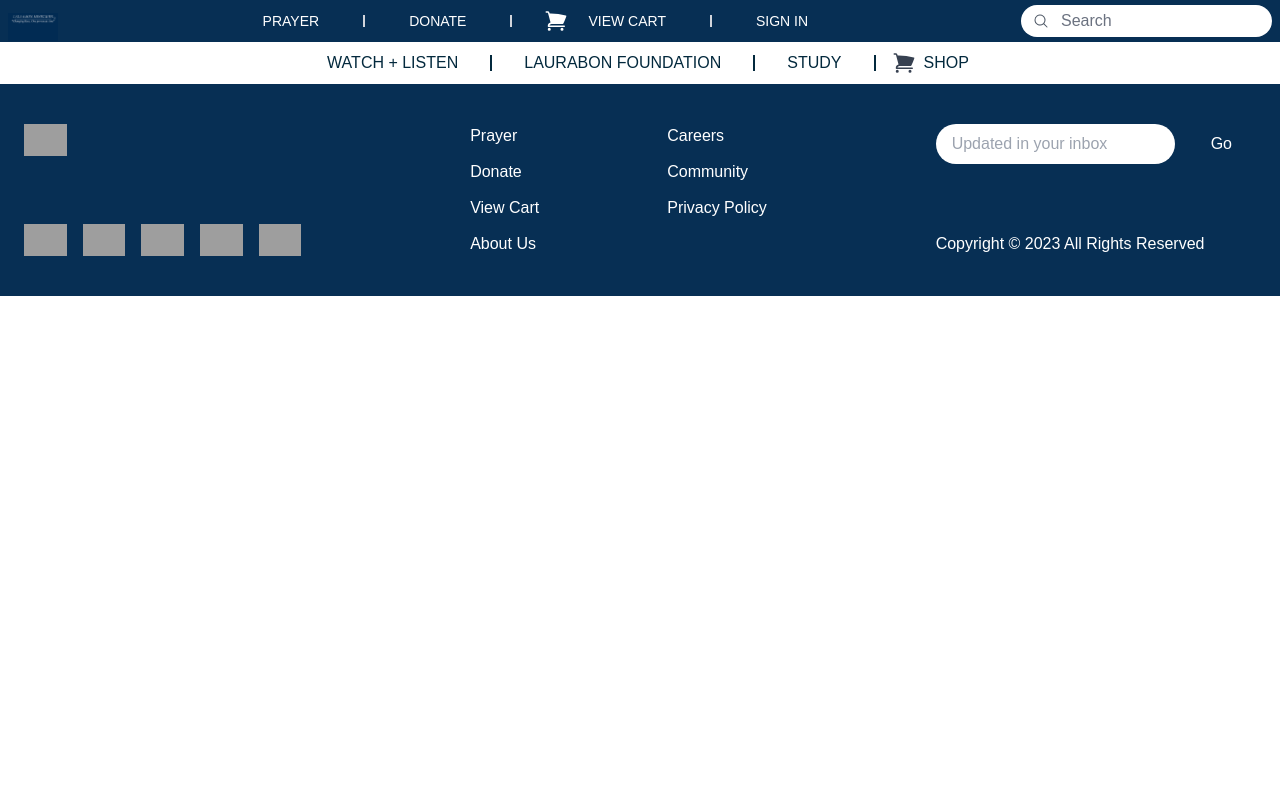
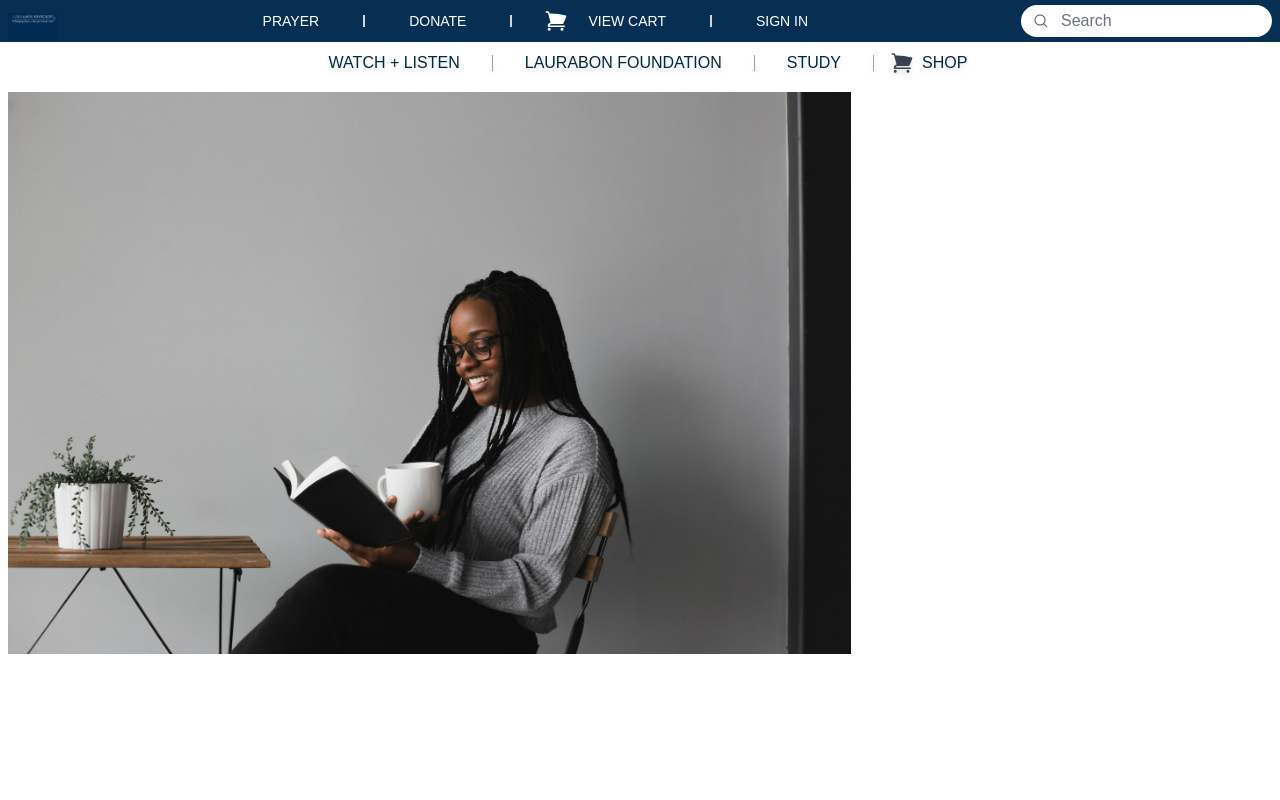
Before and after one commit to Fortzy05/Laurabon-foundation-2.0, a React (Vite) app: page / in a window 1280 px wide. Shown: the top 800 px of the page. Built offline with nearby package versions, Linux system fonts and the light colour scheme; grey boxes are pictures that could not be loaded.

Commit message:
the body

```diff
--- a/src/App.jsx
+++ b/src/App.jsx
@@ -1,12 +1,14 @@
 import Header from "./Components/Header";
 import "./App.css";
 import Footer from "./Components/Footer";
+import Body from "./Components/Body";
 
 function App() {
   return (
     <>
       <main className="">
         <Header />
+        <Body />
         <Footer />
       </main>
     </>
--- /dev/null
+++ b/src/Components/Body.jsx
@@ -0,0 +1,16 @@
+import React from "react";
+import bodyImage from "../assets/andra-fuller-wkgv7i2vtzm-unsplash-1.svg";
+
+function Body() {
+  return (
+    <section className="">
+      <div className="grid grid-rows-3 gap-2 p-2">
+        <img className="w-2/3" src={bodyImage} alt="" />
+        <img className="" src={bodyImage} alt="" />
+        <img className="" src={bodyImage} alt="" />
+      </div>
+    </section>
+  );
+}
+
+export default Body;
--- a/src/Components/HeaderCenter.jsx
+++ b/src/Components/HeaderCenter.jsx
@@ -5,7 +5,7 @@ import {
 } from "@heroicons/react/24/solid";
 function HeaderCenter() {
   return (
-    <div className="flex shadow-md h-[42px] items-center">
+    <div className="flex drop-shadow-md h-[42px] items-center">
       <div>
         <button className="flex ml-2 md:hidden focus:outline-none">
           <svg
@@ -43,19 +43,27 @@ function HeaderCenter() {
           </a>
         </p>
       </div>
-      <div className="group md:flex cursor-pointer hidden mx-auto text-[#03293d] w-screen justify-center p-[10px] space-x-4 items-center flex-shrink-0">
-        <p className="text-md p-4 hover:text-blue-600">
+      <div className=" md:flex group hover:text-blue-300 cursor-pointer hidden mx-auto text-[#03293d] w-screen justify-center p-[10px] space-x-4 items-center flex-shrink-0">
+        <a href="" className="text-md p-4 group-hover:text-gray-400 ease-in-out">
           WATCH + LISTEN
-        </p>
-        <div className="h-4 border-[rgba(3,41,61,1)] border-l-2 "></div>
-        <p className="text-md p-4">LAURABON FOUNDATION</p>
-        <div className="h-4 border-[rgba(3,41,61,1)] border-l-2 "></div>
-        <p className="text-md p-4 ">STUDY</p>
-        <div className="h-4 border-[rgba(3,41,61,1)] border-l-2 "></div>
-        <p className="text-md font-medium flex gap-2 items-center">
-          <ShoppingCartIcon className="h-6 w-6 text-gray-700" />
+        </a>
+        <div className="h-4 border-gray-400 border-l-[1px] "></div>
+        <a href="" className="text-md p-4 group-hover:text-gray-400 ease-in-out">
+          LAURABON FOUNDATION
+        </a>
+        <div className="h-4 border-gray-400 border-l-[1px] "></div>
+        <a href="" className="group-hover:text-gray-400 text-md p-4 ease-in-out hover:text-blue-900">
+          STUDY
+        </a>
+
+        <div className="h-4 border-gray-400 border-l-[1px] "></div>
+        <a
+          href=""
+          className="text-md group-hover:text-gray-400 font-medium flex gap-2 items-center ease-in-out"
+        >
+          <ShoppingCartIcon className="h-6 w-6 text-gray-700 group-hover:text-gray-400 ease-in-out" />
           SHOP
-        </p>
+        </a>
       </div>
     </div>
   );
```
Also changed, not shown: src/assets/andra-fuller-wkgv7i2vtzm-unsplash-1.svg (added), src/assets/body.jpg (added).
